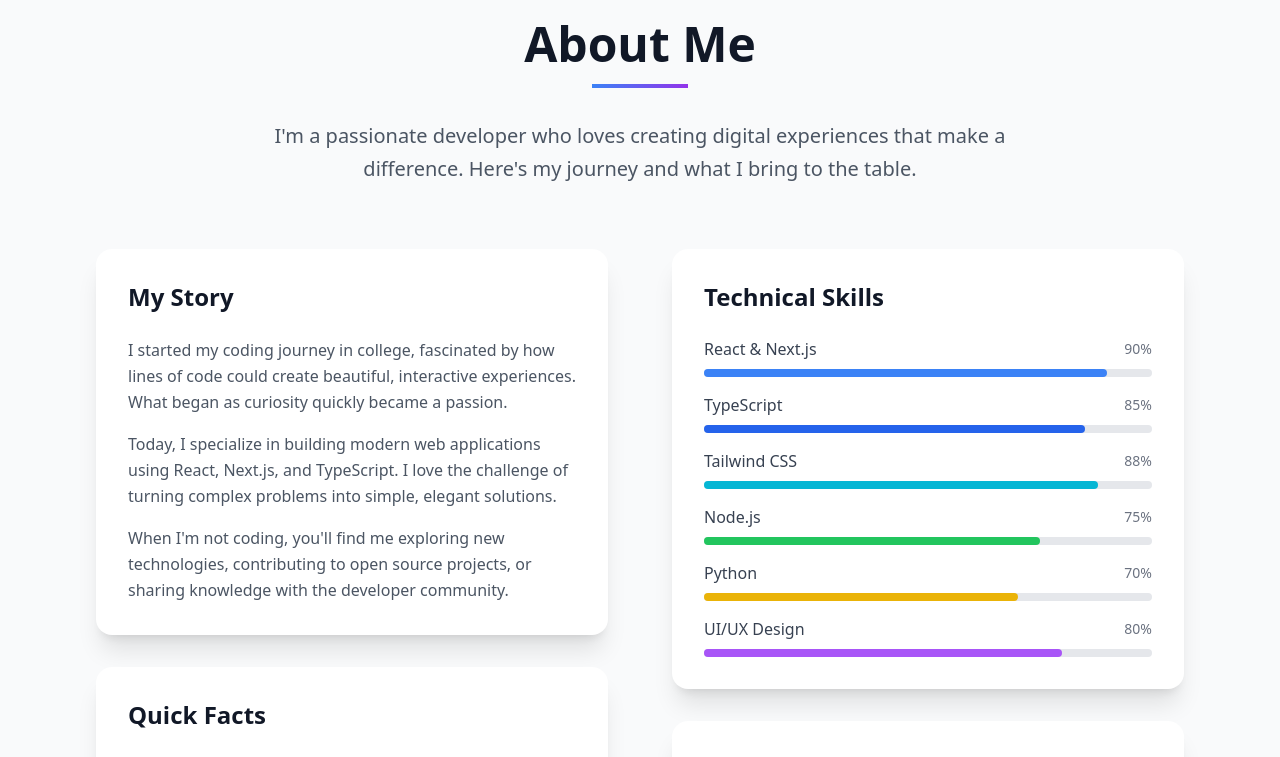
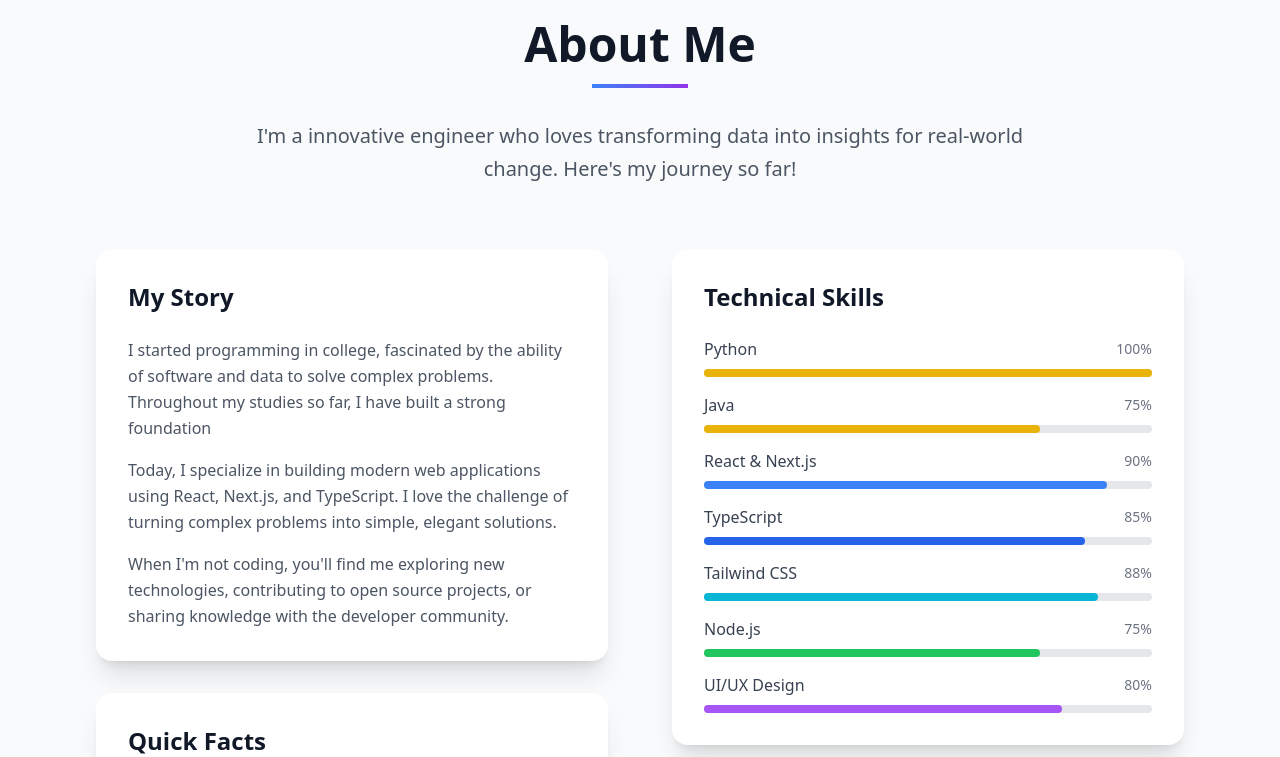
Before and after one commit to yandersonpark1/yandersonpark1-portfolio-web, a Next.js app: page / in a window 1280 px wide. Shown: the part 860-1617 px from the top of the page. Built offline with nearby package versions, Linux system fonts and the light colour scheme.

Commit message:
redesign page, about, header texts

```diff
--- a/app/components/About.tsx
+++ b/app/components/About.tsx
@@ -2,11 +2,12 @@
 
 export default function About() {
   const skills = [
+    { name: "Python", level: 100, color: "bg-yellow-500" },
+    { name: "Java", level: 75, color: "bg-yellow-500" },
     { name: "React & Next.js", level: 90, color: "bg-blue-500" },
     { name: "TypeScript", level: 85, color: "bg-blue-600" },
     { name: "Tailwind CSS", level: 88, color: "bg-cyan-500" },
     { name: "Node.js", level: 75, color: "bg-green-500" },
-    { name: "Python", level: 70, color: "bg-yellow-500" },
     { name: "UI/UX Design", level: 80, color: "bg-purple-500" },
   ]
 
@@ -41,8 +42,8 @@ export default function About() {
           </h2>
           <div className="w-24 h-1 bg-gradient-to-r from-blue-500 to-purple-600 mx-auto mb-8"></div>
           <p className="text-xl text-gray-600 max-w-3xl mx-auto leading-relaxed">
-            I'm a passionate developer who loves creating digital experiences that make a difference.
-            Here's my journey and what I bring to the table.
+            I'm a innovative engineer who loves transforming data into insights for real-world change.
+            Here's my journey so far!
           </p>
         </div>
 
@@ -53,9 +54,8 @@ export default function About() {
               <h3 className="text-2xl font-bold text-gray-900 mb-6">My Story</h3>
               <div className="space-y-4 text-gray-600 leading-relaxed">
                 <p>
-                  I started my coding journey in college, fascinated by how lines of code
-                  could create beautiful, interactive experiences. What began as curiosity
-                  quickly became a passion.
+                  I started programming in college, fascinated by the ability of software and data to solve complex problems.
+                  Throughout my studies so far, I have built a strong foundation
                 </p>
                 <p>
                   Today, I specialize in building modern web applications using React,
--- a/app/components/Header.tsx
+++ b/app/components/Header.tsx
@@ -19,7 +19,7 @@ export default function Header() {
           <div className="flex-shrink-0">
             <h1 className="text-2xl font-bold text-gray-900 cursor-pointer"
                 onClick={() => scrollToSection('home')}>
-              Your Name
+              Yongwoo Anderson Park
             </h1>
           </div>
 
```
Also changed, not shown: app/page.tsx (line endings or trailing spaces).
